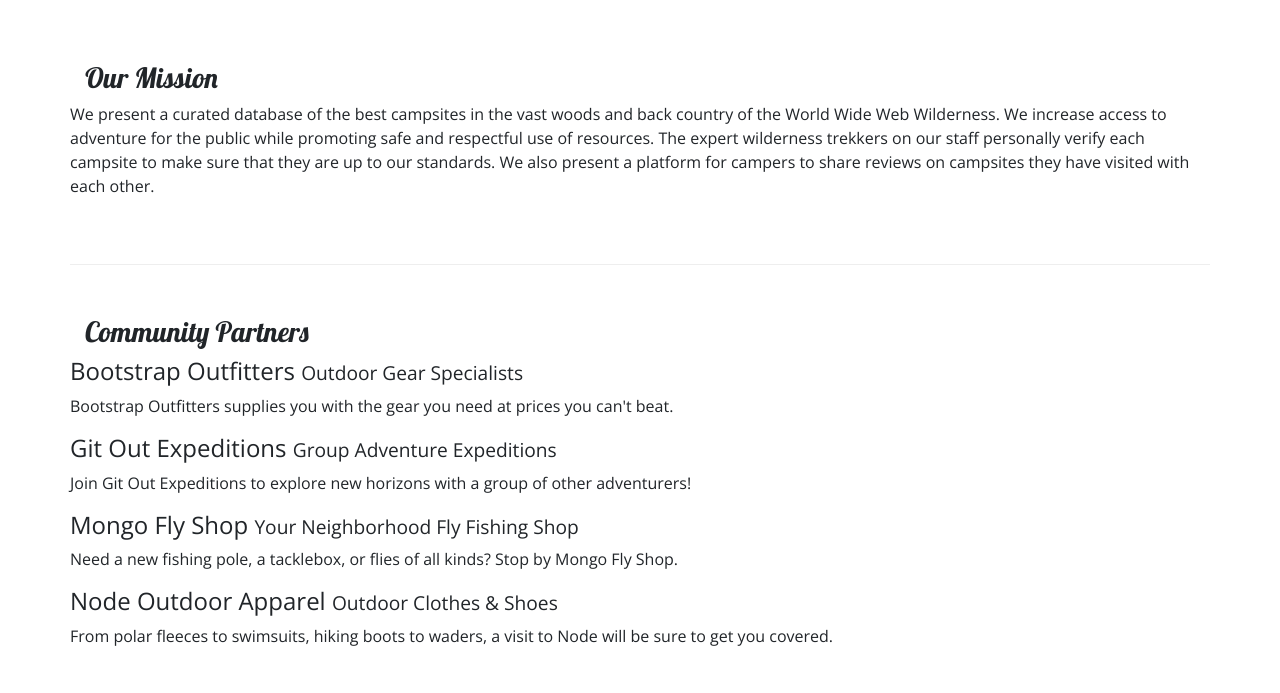
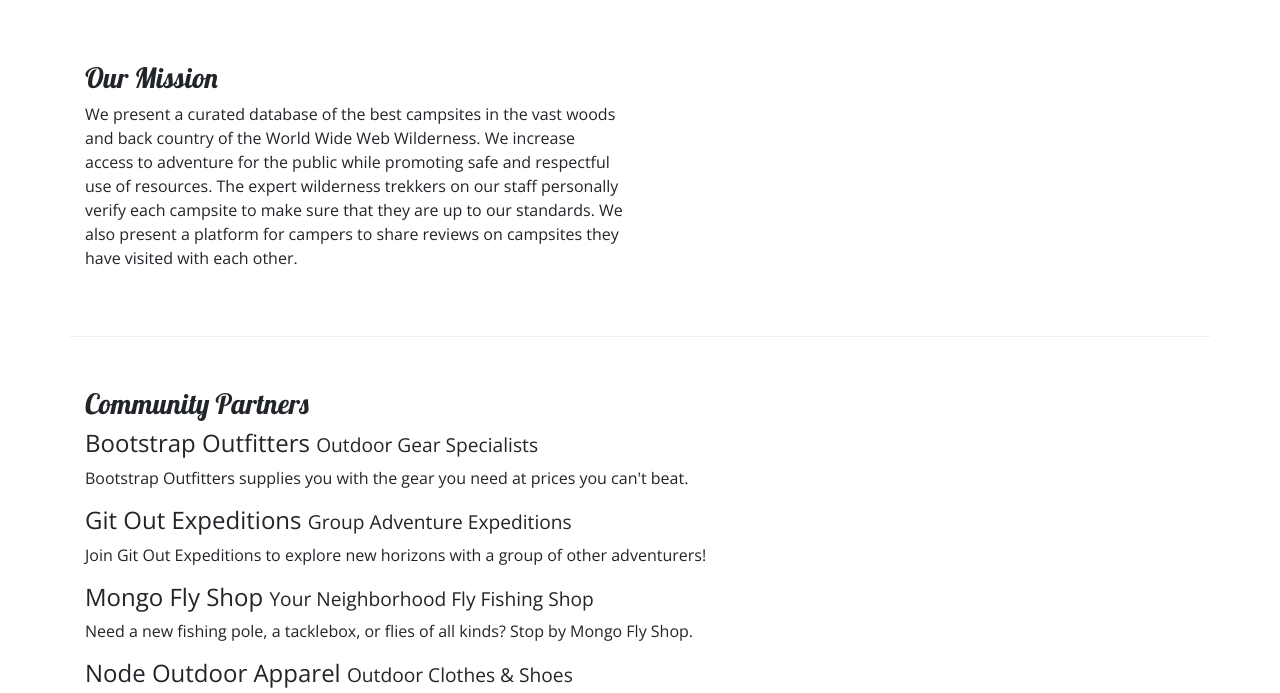
Before and after one commit to NathanSchnell/nucampprojectsite, a website: page aboutus.html in a window 1280 px wide. Shown: the part 255-948 px from the top of the page. Drawn offline with nearby package versions, Linux system fonts and the light colour scheme.

Commit message:
updating index and aboutus

```diff
--- a/aboutus.html
+++ b/aboutus.html
@@ -36,10 +36,8 @@
         </div>
 
         <div class="row row-content">
-                <div class="col-sm-6">
+            <div class="col-sm-6">
                 <h3>Our Mission</h3>
-                </div>
-                <div>
                 <p>We present a curated database of the best campsites in the vast woods and back country of the World Wide Web Wilderness. We increase access to adventure for the public while promoting safe and respectful use of resources. The expert wilderness trekkers on our staff personally verify each campsite to make sure that they are up to our standards. We also present a platform for campers to share reviews on campsites they have visited with each other.</p>
             </div>
         </div>
@@ -47,8 +45,6 @@
         <div class="row row-content">
             <div class="col-12">
                 <h3>Community Partners</h3>
-            </div>
-            <div>
                 <h4>Bootstrap Outfitters <small>Outdoor Gear Specialists</small></h4>
                 <p class="d-none d-sm-block">Bootstrap Outfitters supplies you with the gear you need at prices you can't beat.</p>
                 <h4>Git Out Expeditions <small>Group Adventure Expeditions</small></h4>
```
Also changed, not shown: index.html (+1 -1 lines).
